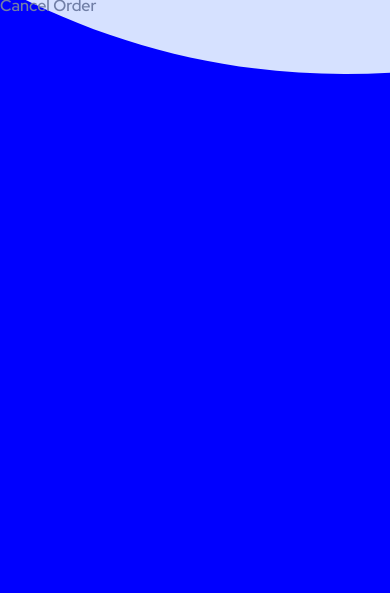
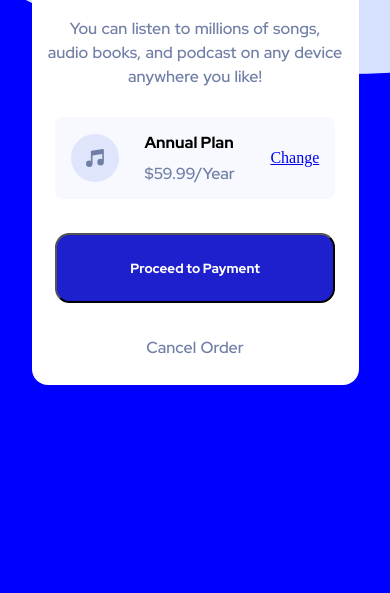
Before and after one commit to rrebolledo90/order-summary, a plain HTML site: page index.html in a window 390 px wide. Shown: the part 363-956 px from the top of the page. Before the commit the page ends 844 px from the top, so only its background shows below. Drawn offline with Linux system fonts and the light colour scheme.

Commit message:
fine tuned width on all containers, used flexbox to postion all containers.

```diff
--- a/index.html
+++ b/index.html
@@ -11,21 +11,21 @@
     <main>
         <div class="background-image">
         </div>
-        <div class="container">
+        <div class="container mobile-container">
             <img class="main-photo" src="illustration-hero.svg" alt="media picture" />
             <h1 class="main-heading">Order Summary</h1>
             <p class="plan-discription">
-                You can listen to millions of songs, audio books, and podcast on any
-                device anywhere you like!</p>
-                <div class="price-container">
+                You can listen to millions of songs,<br> audio books, and podcast on any
+                device <br>anywhere you like!</p>
+                <div class="price-container mobile-price">
                     <div class="plan-container">
                         <div class="plan-type">Annual Plan</div>
                         <div class="price">$59.99/Year</div>
                     </div>
-                    <div><a href="#">Change</a></div>
-                    <svg class="icon" xmlns="http://www.w3.org/2000/svg" width="48" height="48"><g fill="none" fill-rule="evenodd"><circle cx="24" cy="24" r="24" fill="#DFE6FB"/><path fill="#717FA6" fill-rule="nonzero" d="M32.574 15.198a.81.81 0 00-.646-.19L20.581 16.63a.81.81 0 00-.696.803V26.934a3.232 3.232 0 00-1.632-.44A3.257 3.257 0 0015 29.747 3.257 3.257 0 0018.253 33a3.257 3.257 0 003.253-3.253v-8.37l9.726-1.39v5.327a3.232 3.232 0 00-1.631-.441 3.257 3.257 0 00-3.254 3.253 3.257 3.257 0 003.254 3.253 3.257 3.257 0 003.253-3.253V15.81a.81.81 0 00-.28-.613z"/></g></svg>
+                    <div><a class="link mobile-link" href="#">Change</a></div>
+                    <svg class="icon mobile-icon" xmlns="http://www.w3.org/2000/svg" width="48" height="48"><g fill="none" fill-rule="evenodd"><circle cx="24" cy="24" r="24" fill="#DFE6FB"/><path fill="#717FA6" fill-rule="nonzero" d="M32.574 15.198a.81.81 0 00-.646-.19L20.581 16.63a.81.81 0 00-.696.803V26.934a3.232 3.232 0 00-1.632-.44A3.257 3.257 0 0015 29.747 3.257 3.257 0 0018.253 33a3.257 3.257 0 003.253-3.253v-8.37l9.726-1.39v5.327a3.232 3.232 0 00-1.631-.441 3.257 3.257 0 00-3.254 3.253 3.257 3.257 0 003.254 3.253 3.257 3.257 0 003.253-3.253V15.81a.81.81 0 00-.28-.613z"/></g></svg>
                 </div>
-                <button class="btn">Proceed to Payment </button>
+                <button class="btn mobile-btn">Proceed to Payment </button>
                 <div class="cancel">Cancel Order</div>
         </div>
       </p>
--- a/style.css
+++ b/style.css
@@ -24,52 +24,118 @@ body {
   background-repeat: repeat-x;
   min-height: 100vh;
 }
-@media screen and (max-width: 600px) {
-  body {
-    background-image: url(pattern-background-desktop.svg);
-    background-color: blue;
-  }
-}
-/* Containers */
 
 .plan-container {
   display: flex;
   flex-direction: column;
-  gap: 18px;
+  gap: 0.625rem;
 }
 
 .price-container {
+  padding-top: 0.9375rem;
+  padding-bottom: 0.9375rem;
+  margin: 0 auto;
   display: flex;
   flex-direction: row;
-  gap: 19px;
+  /* justify-content: space-around; */
+  gap: 1.1875rem;
   align-items: center;
-  background-color: #dfe6fb;
+  background-color: #f7f9ff;
+  width: 22.375rem;
+  border-radius: 0.5rem;
+  margin-bottom: 2.125rem;
 }
 .container {
+  margin: 0 auto;
+  margin-top: 7rem;
+  width: 28.125rem;
   display: flex;
   flex-direction: column;
+  justify-content: center;
+  background-color: #fff;
+  border-radius: 1rem;
 }
+/* @media screen and (max-width: 600px) {
+  .mobile-container {
+    width: 20.4375rem;
+  } */
 
 /* Element styles */
+.main-photo {
+  border-top-right-radius: 1rem;
+  border-top-left-radius: 1rem;
+  margin-bottom: 2rem;
+}
 
 .main-heading {
   font-family: red-hat, sans-serif;
+  text-align: center;
+  margin-bottom: 2.1rem;
+}
+.plan-discription {
+  line-height: 1.5;
+  text-align: center;
+  margin-bottom: 1.75rem;
 }
 .plan-discription,
 .price,
 .cancel {
   font-family: normal-red, sans-serif;
   color: #717fa6;
+  text-align: center;
+  font-style: normal;
+  word-spacing: 0.0625rem;
 }
 .plan-type {
   font-family: bold-red, sans-serif;
 }
 .icon {
   order: -1;
+  margin-left: 1.5625rem;
 }
 
 .btn {
   background-color: #1e1fcd;
   color: #fff;
   font-family: bold-red, sans-serif;
+  padding-top: 1.5rem;
+  padding-bottom: 1.5rem;
+  margin: 0 auto;
+  width: 22.375rem;
+  border-radius: 0.9rem;
+  margin-bottom: 2.125rem;
 }
+.link {
+  margin-left: 5rem;
+}
+
+.cancel {
+  margin-bottom: 1.6875rem;
+}
+
+@media screen and (max-width: 600px) {
+  .mobile-container {
+    width: 20.4375rem;
+  }
+  body {
+    background-image: url(pattern-background-desktop.svg);
+    background-color: blue;
+  }
+
+  .mobile-price {
+    width: 17.5rem;
+    justify-content: space-evenly;
+    gap: 0;
+  }
+
+  .mobile-icon {
+    margin-left: 0rem;
+    margin-right: 0.625rem;
+  }
+  .mobile-link {
+    margin-left: 1.25rem;
+  }
+  .btn {
+    width: 17.5rem;
+  }
+}
```
